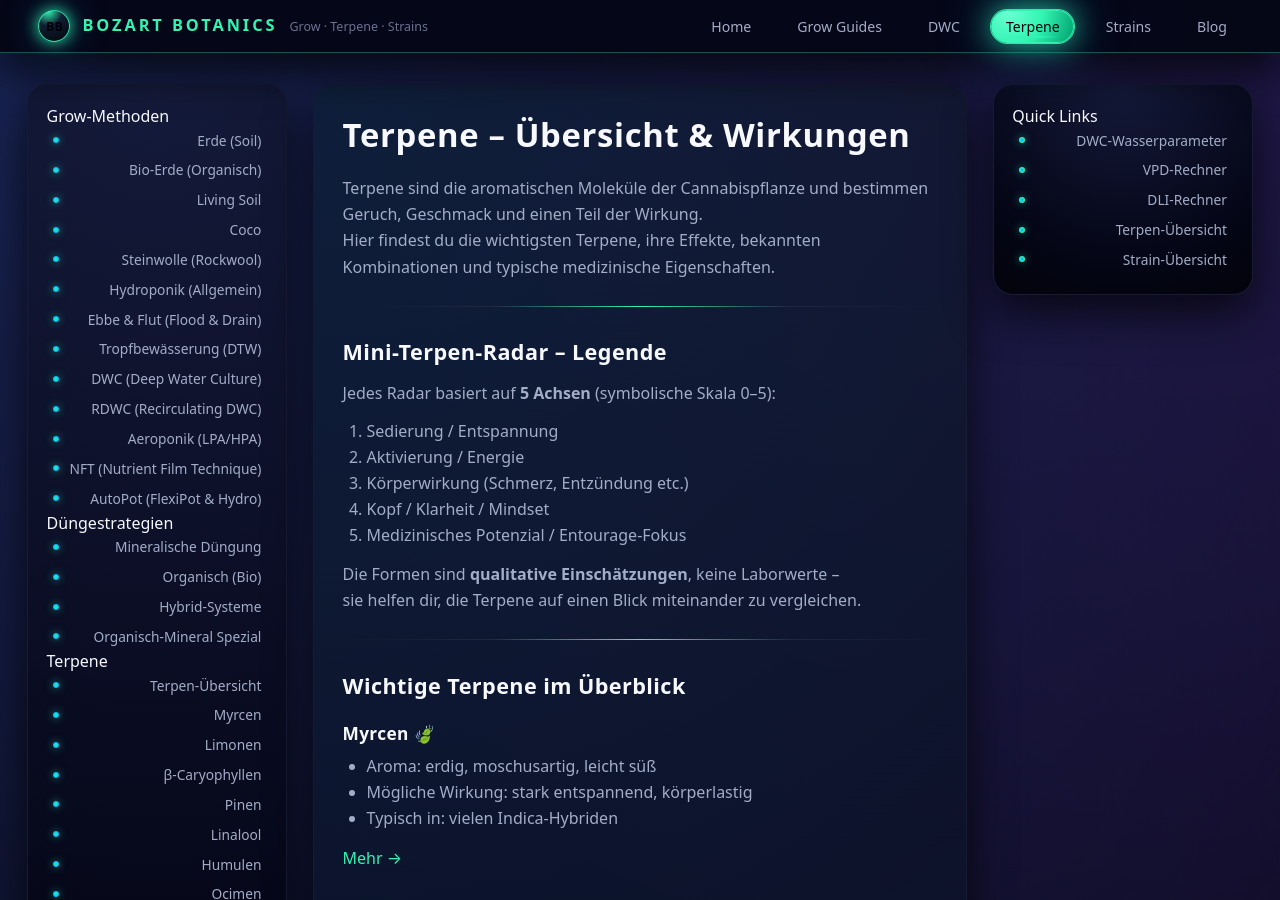
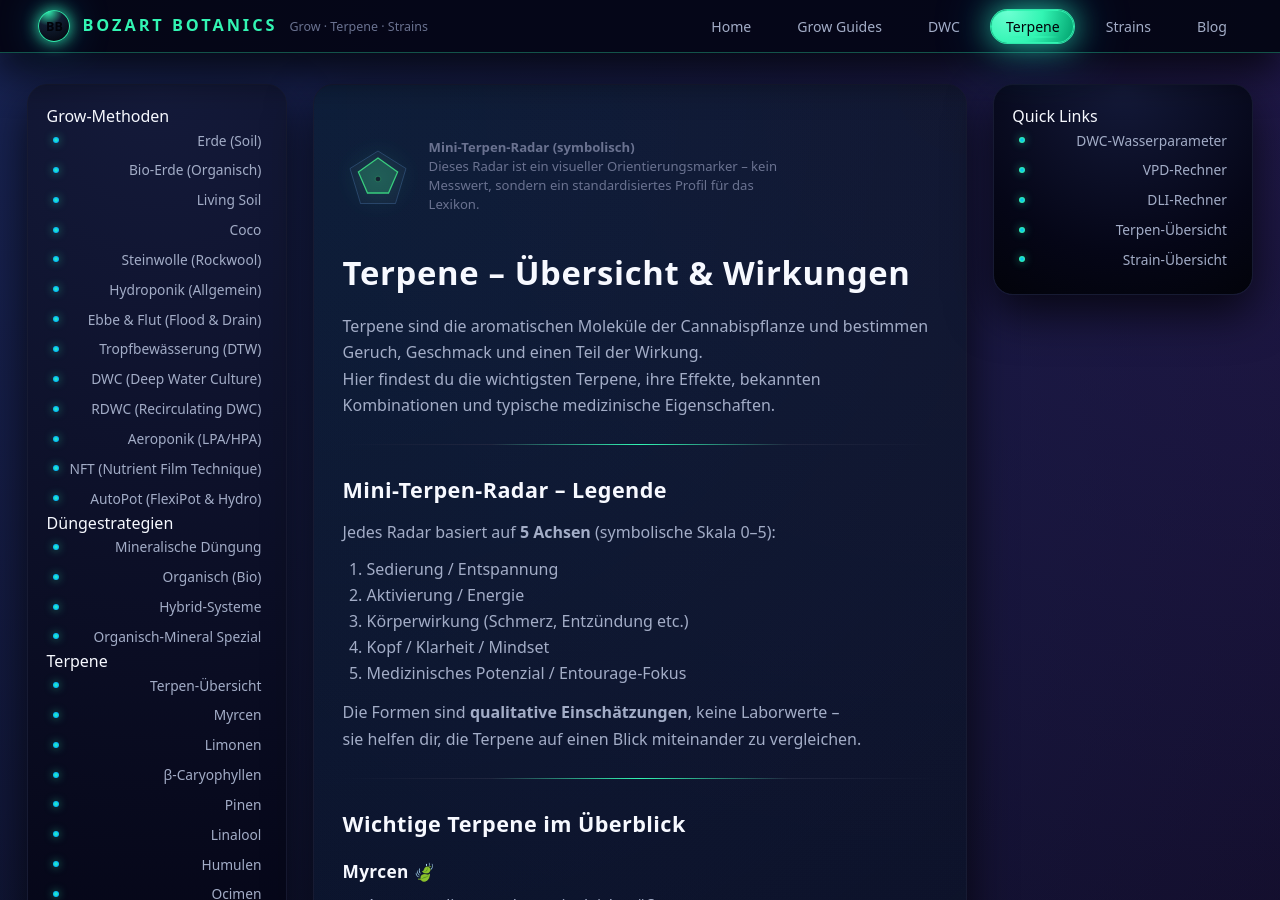
Before and after one commit to bozart-army/bozart-botanics, a Jekyll site: the page built from terpene/index.md, in a window 1280 px wide and 900 px high. Built offline with Jekyll 4.4.1, drawn with Linux system fonts in a browser that asks for light colours.

Commit message:
Update default.html

```diff
--- a/_layouts/default.html
+++ b/_layouts/default.html
@@ -165,6 +165,25 @@
 
       <!-- MAIN CONTENT -->
       <main class="page-main">
+        <!-- TERPENE RADAR AUTO-INJECT -->
+{% if page.sidebar == "terpene" %}
+<div class="terpen-radar-wrapper">
+  <svg class="terpen-radar" viewBox="0 0 100 100">
+    <polygon class="terpen-radar-bg"
+      points="50,10 90,35 75,85 25,85 10,35" />
+    <polygon class="terpen-radar-fill"
+      points="50,20 78,40 65,70 35,70 22,40" />
+    <circle class="terpen-radar-center" cx="50" cy="50" r="4" />
+  </svg>
+
+  <div class="terpen-radar-caption">
+    <strong>Mini-Terpen-Radar (symbolisch)</strong><br>
+    Dieses Radar ist ein visueller Orientierungsmarker –
+    kein Messwert, sondern ein standardisiertes Profil für das Lexikon.
+  </div>
+</div>
+{% endif %}
+
         {{ content }}
       </main>
 
```
